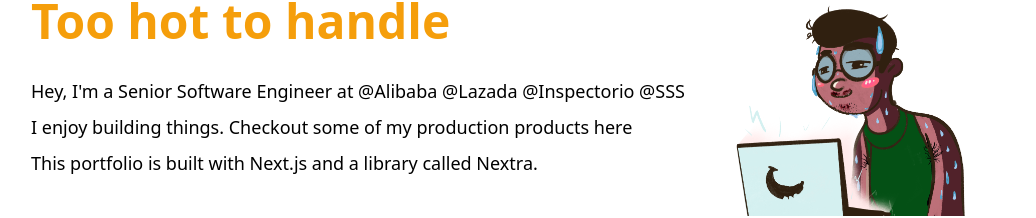
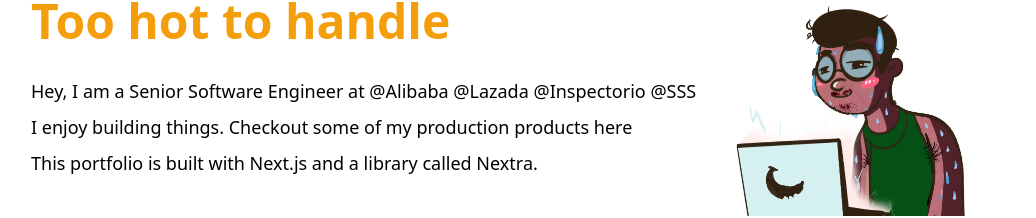
Before and after one commit to phatnhse/blog-web, a Next.js app: page / in a window 1280 px wide. Shown: the part 153-371 px from the top of the page, without its empty margins (121-1157 px from the left). Built offline with nearby package versions, Linux system fonts and the light colour scheme.

Commit message:
Fix bug vercel compile code error

```diff
--- a/components/Post.js
+++ b/components/Post.js
@@ -13,7 +13,7 @@
           <h1 className="font-bold text-xl text-black dark:text-white">{meta.title}</h1>
           <div>
             <p className="font-light text-base text-black dark:text-white">{meta.description}</p>
-            <span className="font-light text-sm text-black dark:text-white">{meta.date} {meta.readTime + ' min read'}</span>
+            <span className="font-light text-sm text-black dark:text-white">{meta.date} {meta.readTime + ` min read`}</span>
           </div>
         </div>
       </Link>
--- a/pages/index.js
+++ b/pages/index.js
@@ -25,7 +25,7 @@
               <p className="font-semibold text-5xl text-yellow-500 mr-12">Too hot to handle</p>
               <div className="pt-6">
                 <p className="mt-2 font-light text-lg text-black dark:text-white">
-                  Hey, I'm a Senior Software Engineer at @Alibaba @Lazada @Inspectorio @SSS
+                  Hey, I am a Senior Software Engineer at @Alibaba @Lazada @Inspectorio @SSS
                 </p>
                 <p className="mt-2 font-light text-lg text-black dark:text-white">
                   I enjoy building things. Checkout some of my production products <a href="#">here </a>
```
